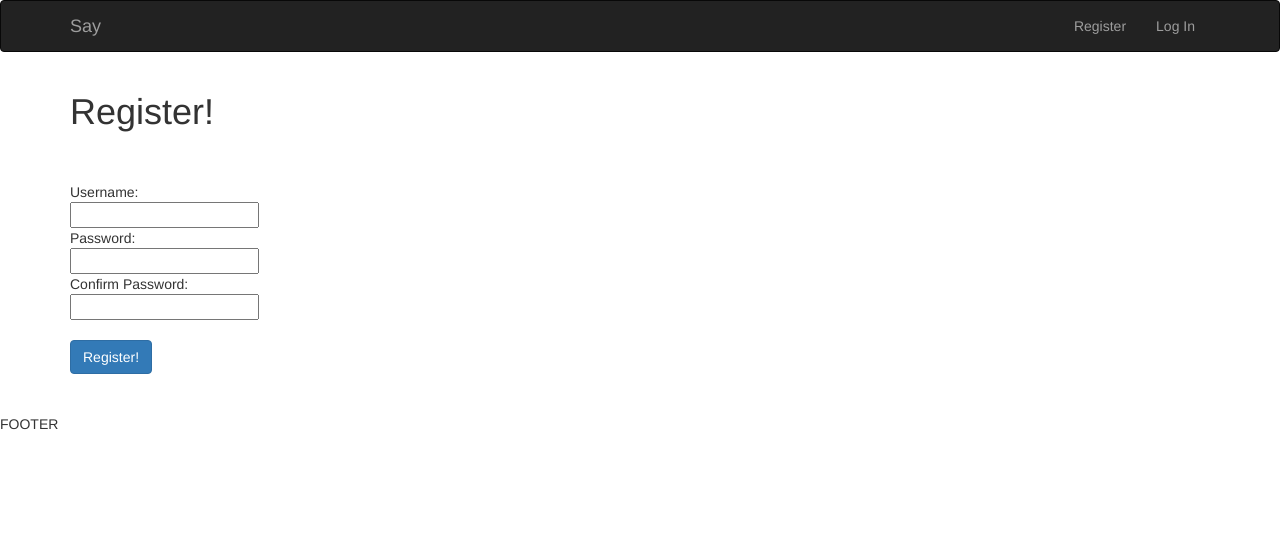
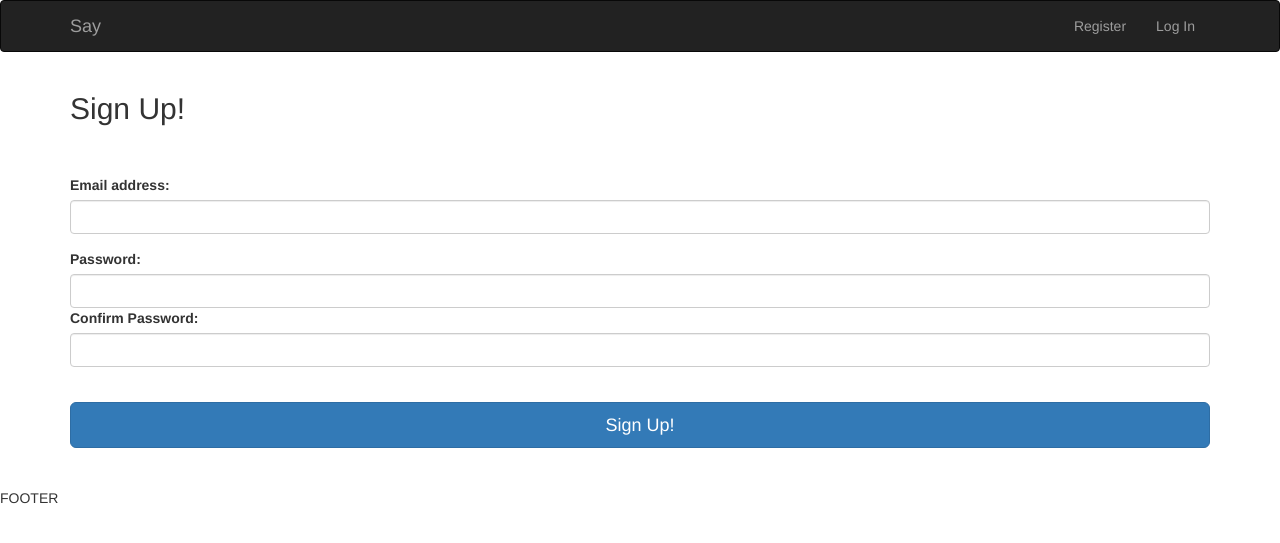
Before and after one commit to R-Plascencia/project-say, a Django app: template accounts/templates/accounts/register.html in a window 1280 px wide. Shown: the top 543 px of the page. Run offline with Django 3.2, Linux system fonts and the light colour scheme; the template is opened without the code that fills it, so the values that code supplies are empty; some libraries are stand-ins or nearby versions.

Commit message:
Latest changes

```diff
--- /dev/null
+++ b/accounts/static/accounts/style.css
@@ -0,0 +1,5 @@
+
+.wrapper {
+  margin: auto;
+	width: 65%;
+}
--- a/accounts/templates/accounts/register.html
+++ b/accounts/templates/accounts/register.html
@@ -1,24 +1,31 @@
 {% extends 'base.html' %}
 {% block content %}
 
-<h1>Register!</h1>
-{% if error %}
-{{ error }}
-{% endif %}
-<br><br>
-<form method="POST" action="{% url 'accounts:register' %}">
-  {% csrf_token %}
-  Username:<br>
-  <input type="text" name="username" />
-  <br>
-  Password:<br>
-  <input type="password" name="userpass" />
-  <br>
-  Confirm Password:<br>
-  <input type="password" name="userpass2" />
+<div class="wrapper">
+  <h2>Sign Up!</h2>
   <br><br>
-  <input class="btn btn-primary" type="submit" value="Register!" />
-  <br>
-</form>
+  {% if error %}
+  <span style="color:red;">{{ error }}</span>
+  {% endif %}
+  <form method="POST" action="{% url 'accounts:register' %}">
+    {% csrf_token %}
+    <div class="form-group">
+      <label for="email">Email address:</label>
+      <input type="email" class="form-control" name="email">
+    </div>
+    <div class="form-group">
+      <label for="pwd">Password:</label>
+      <input type="password" class="form-control" name="userpass">
+      <label for="pwd">Confirm Password:</label>
+      <input type="password" class="form-control" name="userpass2">
+    </div>
+    <!-- TODO Maybe implement later
+    <div class="checkbox">
+      <label><input type="checkbox"> Remember me</label>
+    </div> -->
+    <br>
+    <input class="btn btn-primary btn-lg btn-block" type="submit" value="Sign Up!">
+  </form>
+</div>
 
 {% endblock %}
```
Also changed, not shown: accounts/templates/accounts/login.html (+30 -6 lines), accounts/views.py (+6 -6 lines).
